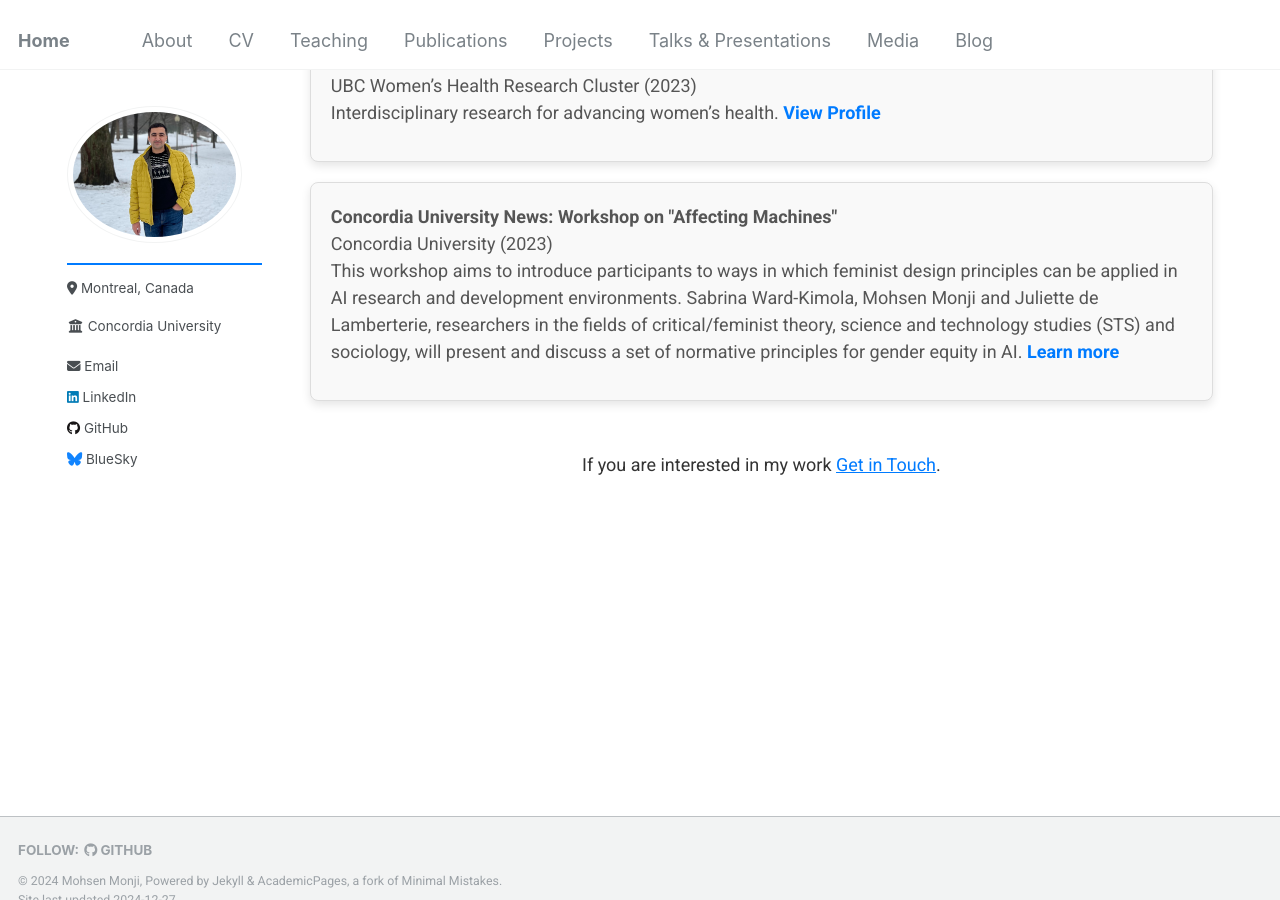
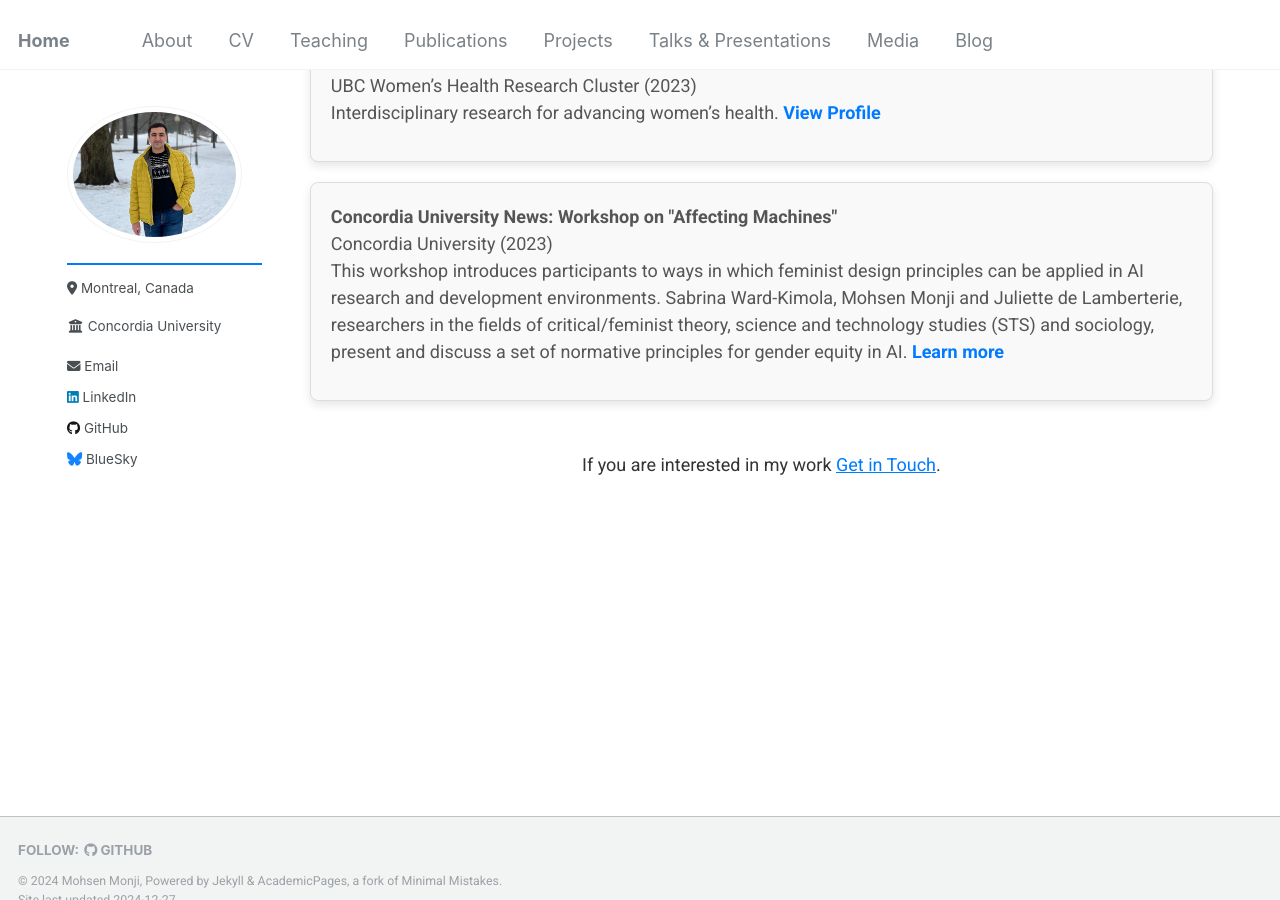
Before and after one commit to Mohsnmonji/mohsnmonji.github.io, a Jekyll site: the page built from _pages/media.md, in a window 1280 px wide and 900 px high, scrolled down 527 px. Built offline with Jekyll 4.4.1, drawn with Linux system fonts in a browser that asks for light colours.

Commit message:
Update media.md

```diff
--- a/_pages/media.md
+++ b/_pages/media.md
@@ -112,7 +112,7 @@ author_profile: true
       <li>
         <strong>Concordia University News: Workshop on "Affecting Machines"</strong> <br>
         <span>Concordia University (2023)</span><br>
-        This workshop aims to introduce participants to ways in which feminist design principles can be applied in AI research and development environments. Sabrina Ward-Kimola, Mohsen Monji and Juliette de Lamberterie, researchers in the fields of critical/feminist theory, science and technology studies (STS) and sociology, will present and discuss a set of normative principles for gender equity in AI.
+        This workshop introduces participants to ways in which feminist design principles can be applied in AI research and development environments. Sabrina Ward-Kimola, Mohsen Monji and Juliette de Lamberterie, researchers in the fields of critical/feminist theory, science and technology studies (STS) and sociology, present and discuss a set of normative principles for gender equity in AI.
         <a href="https://www.concordia.ca/cuevents/offices/provost/fourth-space/2023/08/22/affecting-machines.html" target="_blank">Learn more</a>
       </li>
     </ul>
```
